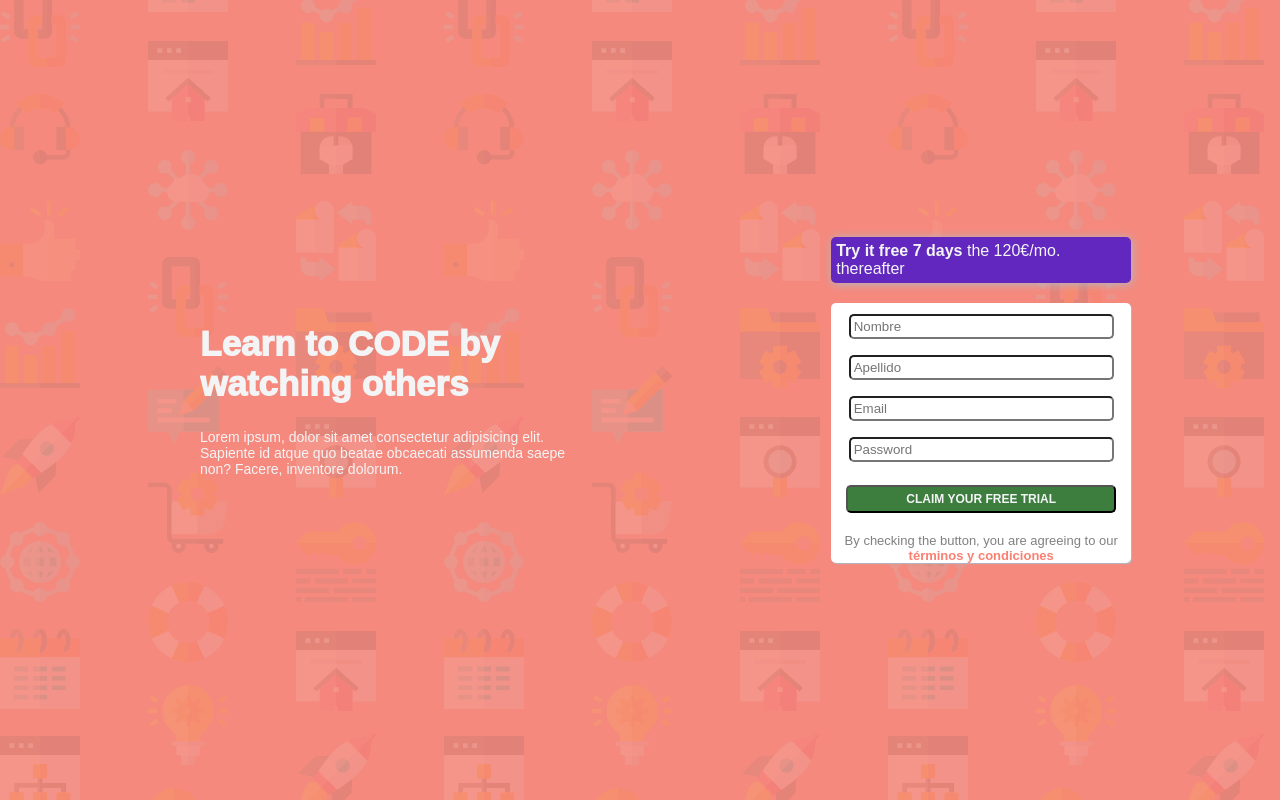
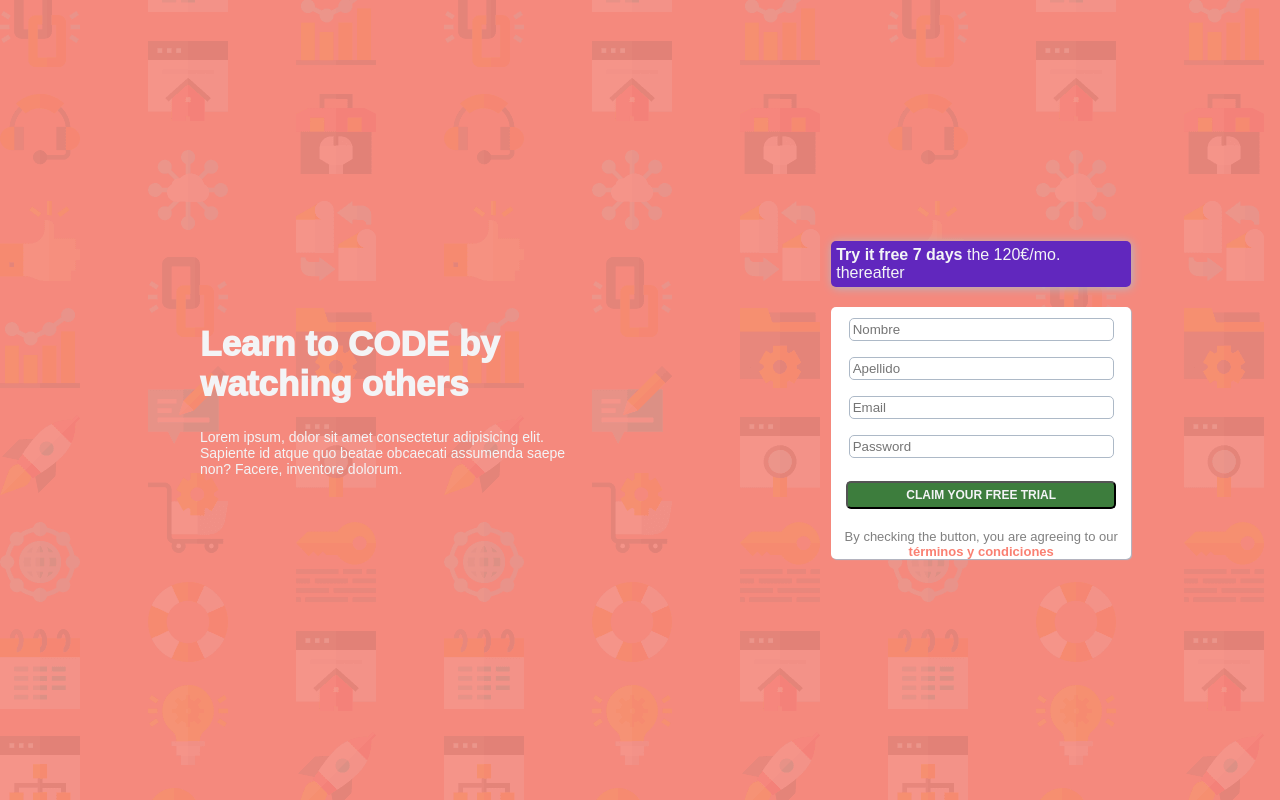
Before and after one commit to diegoaleyes/regitro-password, a plain HTML site: page index.html in a window 1280 px wide. Drawn offline with Linux system fonts and the light colour scheme.

Commit message:
modificacion input style

```diff
--- a/styles.css
+++ b/styles.css
@@ -113,7 +113,17 @@
     padding: 3px;
     ;
 }
+input {
+  color: var(--text-gray);
+  border: 1px solid var(--text-gray);
+  transition: border-color 0.3s, color 0.3s;
+}
 
+input:focus {
+  color: var(--btn-bg);
+  background-color: var(--bg-electric);
+
+}
 .btn {
     /* width: 300px; */
     width: 90%;
```
